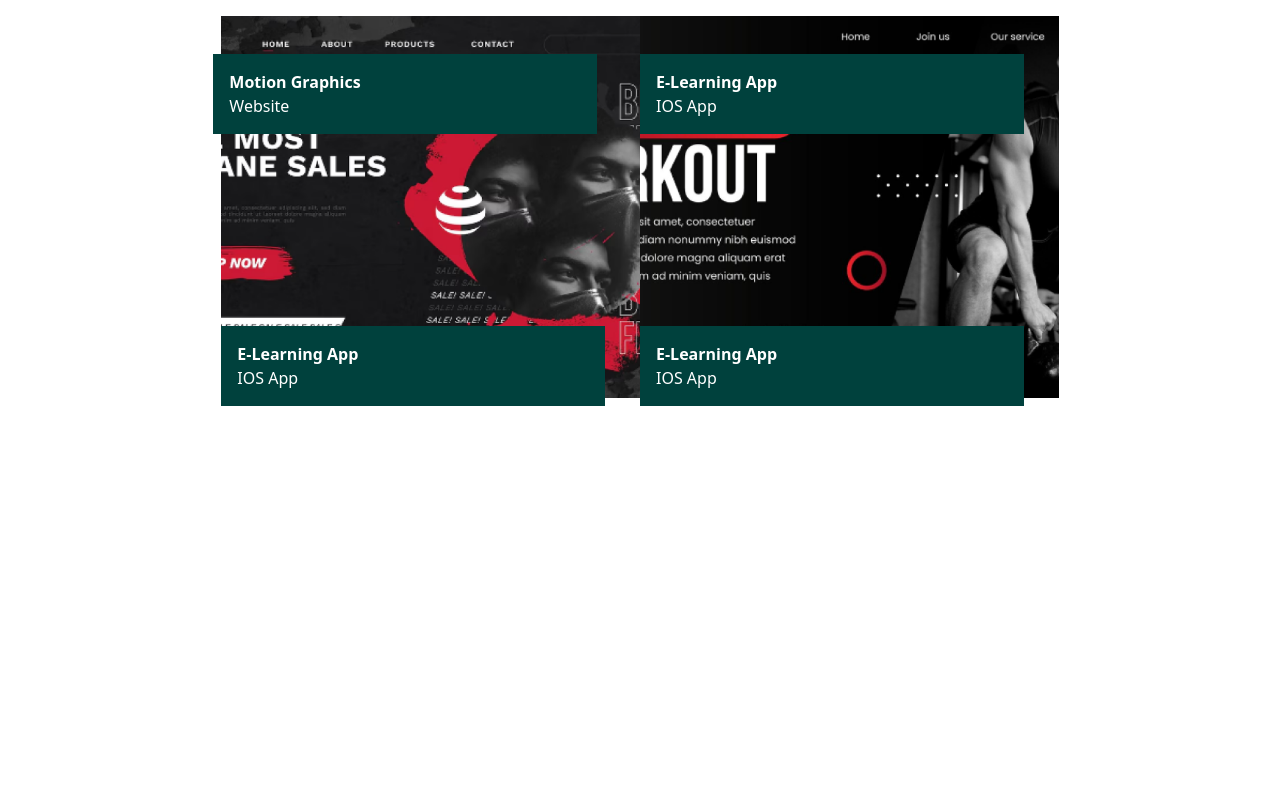
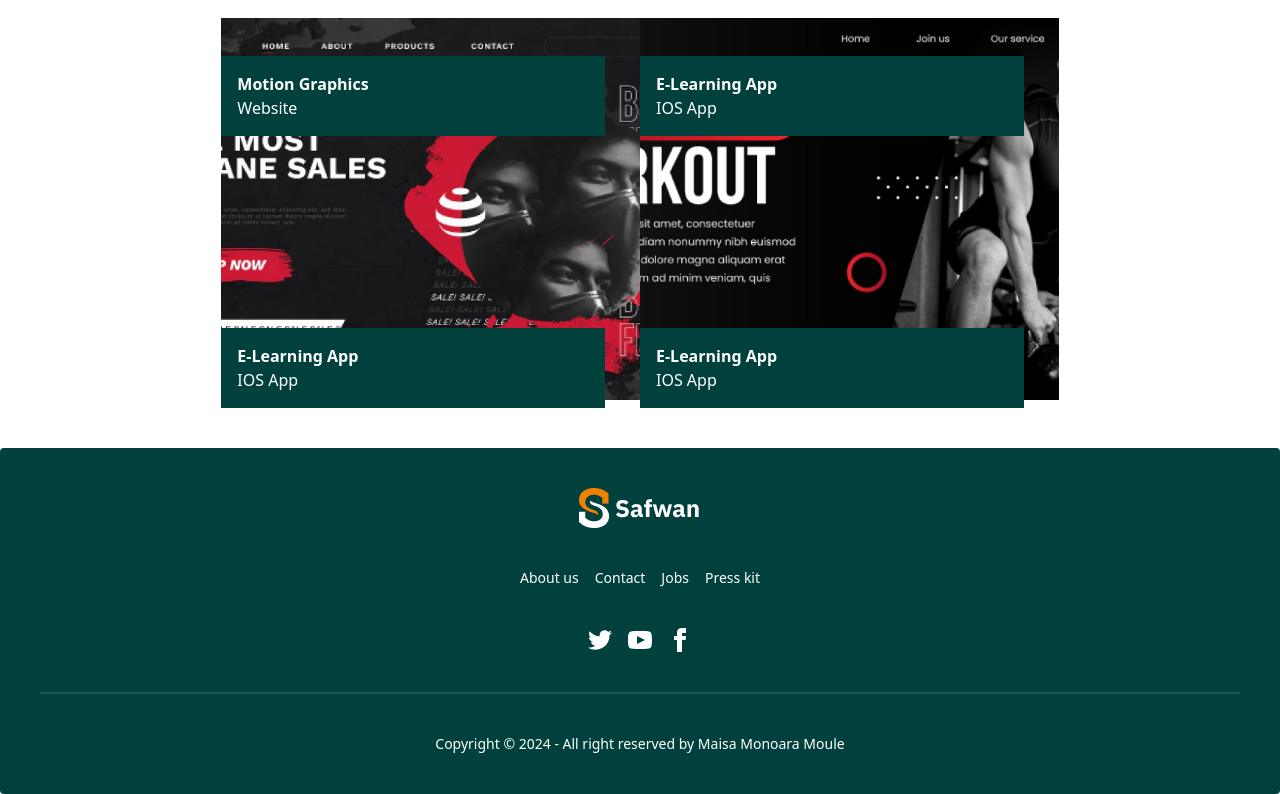
Before and after one commit to ALNoman78/Portfolio-web, a React (Vite) app: page / in a window 1280 px wide. Shown: the part 3874-4668 px from the top of the page. Before the commit the page ends 4320 px from the top, so only its background shows below. Built offline with nearby package versions, Linux system fonts and the light colour scheme.

Commit message:
some bug fixed

```diff
--- a/src/App.jsx
+++ b/src/App.jsx
@@ -1,4 +1,5 @@
 import CardsSection from "./CardSection"
+import Footer from "./Components/Footer"
 import HeroSection from "./HeroSection"
 import NavBar from "./NavBar"
 import Projects from "./Project"
@@ -15,6 +16,7 @@
     <RadialProgress></RadialProgress>
     <Projects></Projects>
     <RecentProject></RecentProject>
+    <Footer></Footer>
     </>
   )
 }
--- /dev/null
+++ b/src/Components/Bottom.jsx
@@ -0,0 +1,7 @@
+export default function Bottom () {
+    return (
+        <div>
+            <h3>This work</h3>
+        </div>
+    )
+}
--- /dev/null
+++ b/src/Components/Footer.jsx
@@ -0,0 +1,56 @@
+import FooterImage from '../assets/footer.png'
+
+export default function Footer() {
+    return (
+        <footer className="footer footer-center bg-[#00413D] rounded text-white p-10">
+            <img src={FooterImage} alt="" />
+            <nav className="grid grid-flow-col gap-4">
+                <a className="link link-hover">About us</a>
+                <a className="link link-hover">Contact</a>
+                <a className="link link-hover">Jobs</a>
+                <a className="link link-hover">Press kit</a>
+            </nav>
+            <nav>
+                <div className="grid grid-flow-col gap-4">
+                    <a>
+                        <svg
+                            xmlns="http://www.w3.org/2000/svg"
+                            width="24"
+                            height="24"
+                            viewBox="0 0 24 24"
+                            className="fill-current">
+                            <path
+                                d="M24 4.557c-.883.392-1.832.656-2.828.775 1.017-.609 1.798-1.574 2.165-2.724-.951.564-2.005.974-3.127 1.195-.897-.957-2.178-1.555-3.594-1.555-3.179 0-5.515 2.966-4.797 6.045-4.091-.205-7.719-2.165-10.148-5.144-1.29 2.213-.669 5.108 1.523 6.574-.806-.026-1.566-.247-2.229-.616-.054 2.281 1.581 4.415 3.949 4.89-.693.188-1.452.232-2.224.084.626 1.956 2.444 3.379 4.6 3.419-2.07 1.623-4.678 2.348-7.29 2.04 2.179 1.397 4.768 2.212 7.548 2.212 9.142 0 14.307-7.721 13.995-14.646.962-.695 1.797-1.562 2.457-2.549z"></path>
+                        </svg>
+                    </a>
+                    <a>
+                        <svg
+                            xmlns="http://www.w3.org/2000/svg"
+                            width="24"
+                            height="24"
+                            viewBox="0 0 24 24"
+                            className="fill-current">
+                            <path
+                                d="M19.615 3.184c-3.604-.246-11.631-.245-15.23 0-3.897.266-4.356 2.62-4.385 8.816.029 6.185.484 8.549 4.385 8.816 3.6.245 11.626.246 15.23 0 3.897-.266 4.356-2.62 4.385-8.816-.029-6.185-.484-8.549-4.385-8.816zm-10.615 12.816v-8l8 3.993-8 4.007z"></path>
+                        </svg>
+                    </a>
+                    <a>
+                        <svg
+                            xmlns="http://www.w3.org/2000/svg"
+                            width="24"
+                            height="24"
+                            viewBox="0 0 24 24"
+                            className="fill-current">
+                            <path
+                                d="M9 8h-3v4h3v12h5v-12h3.642l.358-4h-4v-1.667c0-.955.192-1.333 1.115-1.333h2.885v-5h-3.808c-3.596 0-5.192 1.583-5.192 4.615v3.385z"></path>
+                        </svg>
+                    </a>
+                </div>
+            </nav>
+            <div className='h-[0.1rem] bg-[rgba(255,255,255,0.11)] w-full'></div>
+            <aside>
+                <p>Copyright © {new Date().getFullYear()} - All right reserved by Maisa Monoara Moule</p>
+            </aside>
+        </footer>
+    )
+}
--- a/src/NavBar.jsx
+++ b/src/NavBar.jsx
@@ -3,20 +3,20 @@
 export default function NavBar() {
     return (
         <>
-        <nav class="md:w-10/12 w-full mx-auto font-jost pt-4">
-            <div class="navbar bg-base-100">
-                <div class="navbar-start">
-                    <div class="dropdown">
-                        <div tabindex="0" role="button" class="btn btn-ghost lg:hidden">
-                            <svg xmlns="http://www.w3.org/2000/svg" class="h-5 w-5" fill="none" viewBox="0 0 24 24"
+        <nav className="md:w-10/12 w-full mx-auto font-jost pt-4">
+            <div className="navbar bg-base-100">
+                <div className="navbar-start">
+                    <div className="dropdown">
+                        <div tabindex="0" role="button" className="btn btn-ghost lg:hidden">
+                            <svg xmlns="http://www.w3.org/2000/svg" className="h-5 w-5" fill="none" viewBox="0 0 24 24"
                                 stroke="currentColor">
                                 <path stroke-linecap="round" stroke-linejoin="round" stroke-width="2"
                                     d="M4 6h16M4 12h8m-8 6h16" />
                             </svg>
                         </div>
                         <ul tabindex="0"
-                            class="menu menu-sm dropdown-content bg-base-100 bg-opacity-30 z-10 srounded-box mt-3 w-52 p-2 shadow">
-                            <li class="text-[#E5745D]"><a>Home</a></li>
+                            className="menu menu-sm dropdown-content bg-base-100 z-10 srounded-box mt-3 w-52 p-2 shadow">
+                            <li className="text-[#E5745D]"><a>Home</a></li>
                             <li><a>Pages</a></li>
                             <li><a>Services</a></li>
                             <li><a>Blog</a></li>
@@ -25,19 +25,19 @@
                     </div>
                     <img src={LogoImage} alt="" />
                 </div>
-                <div class="navbar-center hidden lg:flex">
-                    <ul class="menu menu-horizontal px-1 text-[#00413D] text-lg">
-                        <li class="text-[#E5745D]"><a>Home</a></li>
+                <div className="navbar-center hidden lg:flex">
+                    <ul className="menu menu-horizontal px-1 text-[#00413D] text-lg">
+                        <li className="text-[#E5745D]"><a>Home</a></li>
                         <li><a>Pages</a></li>
                         <li><a>Services</a></li>
                         <li><a>Blog</a></li>
                         <li><a>Contact</a></li>
                     </ul>
                 </div>
-                <div class="navbar-end md:flex hidden">
-                    <div class="inline-flex font-jost md:my-8 my-5">
+                <div className="navbar-end md:flex hidden">
+                    <div className="inline-flex font-jost md:my-8 my-5">
                         <button
-                            class=" md:px-10 btn rounded-none bg-[#E5745D] text-white text-lg font-medium border-2 border-white  outline-[#E5745D] outline">Download
+                            className=" md:px-10 btn rounded-none bg-[#E5745D] text-white text-lg font-medium border-2 border-white  outline-[#E5745D] outline">Download
                             CV</button>
                     </div>
                 </div>
--- a/src/RecentProject.jsx
+++ b/src/RecentProject.jsx
@@ -3,7 +3,11 @@
 import ProjectImageThree from './assets/image (3).png'
 import ProjectImageFour from './assets/image (4).png'
 
-export default function RecentProject () {
+const handleColor = () => {
+    alert('This item is clicked')
+}
+
+export default function RecentProject() {
     return (
         <section className='md:w-8/12 mx-auto w-full relative'>
             <div className="md:my-10 md:m-0 m-4 flex flex-col justify-center">
@@ -22,17 +26,17 @@
             <div className="content">
                 <nav className="flex items-center justify-center">
                     <ul className="flex justify-center items-center md:gap-9 gap-5 text-green font-velkorn flex-wrap px-4 text-lg font-semibold">
-                        <li className="hover:border-b-2 hover:border-red-300 hover: cursor-pointer">All</li>
-                        <li className="hover:border-b-2 hover:border-red-300 hover: cursor-pointer">Branding</li>
-                        <li className="hover:border-b-2 hover:border-red-300 hover: cursor-pointer">Photography</li>
-                        <li className="hover:border-b-2 hover:border-red-300 hover: cursor-pointer">Fashion</li>
-                        <li className="hover:border-b-2 hover:border-red-300 hover: cursor-pointer">Product</li>
+                        <li className="border-b-2 border-red-300 cursor-pointer" onClick={handleColor}>All</li>
+                        <li className="hover:border-b-2 hover:border-red-300 hover:cursor-pointer" onClick={handleColor}>Branding</li>
+                        <li className="hover:border-b-2 hover:border-red-300 hover:cursor-pointer" onClick={handleColor}>Photography</li>
+                        <li className="hover:border-b-2 hover:border-red-300 hover:cursor-pointer" onClick={handleColor}>Fashion</li>
+                        <li className="hover:border-b-2 hover:border-red-300 hover:cursor-pointer" onClick={handleColor}>Product</li>
                     </ul>
                 </nav>
                 <div className="grid grid-cols-1 md:grid-cols-2 md:my-10 my-5 gap-y-5 relative p-2">
                     <div>
                         <div className="relative"><img className="" src={ProjectImageOne} alt="" /></div>
-                        <div className="absolute bg-[#00413D] p-4 w-[45%] text-white z-10 inset-x-0 top-[28rem] font-semibold font-velkorn">Motion Graphics
+                        <div className="absolute bg-[#00413D] p-4 w-[45%] text-white z-10 top-[28rem] font-semibold font-velkorn">Motion Graphics
                             <p className="font-normal">Website</p>
                         </div>
                     </div>
```
Also changed, not shown: src/assets/footer.png (added).
